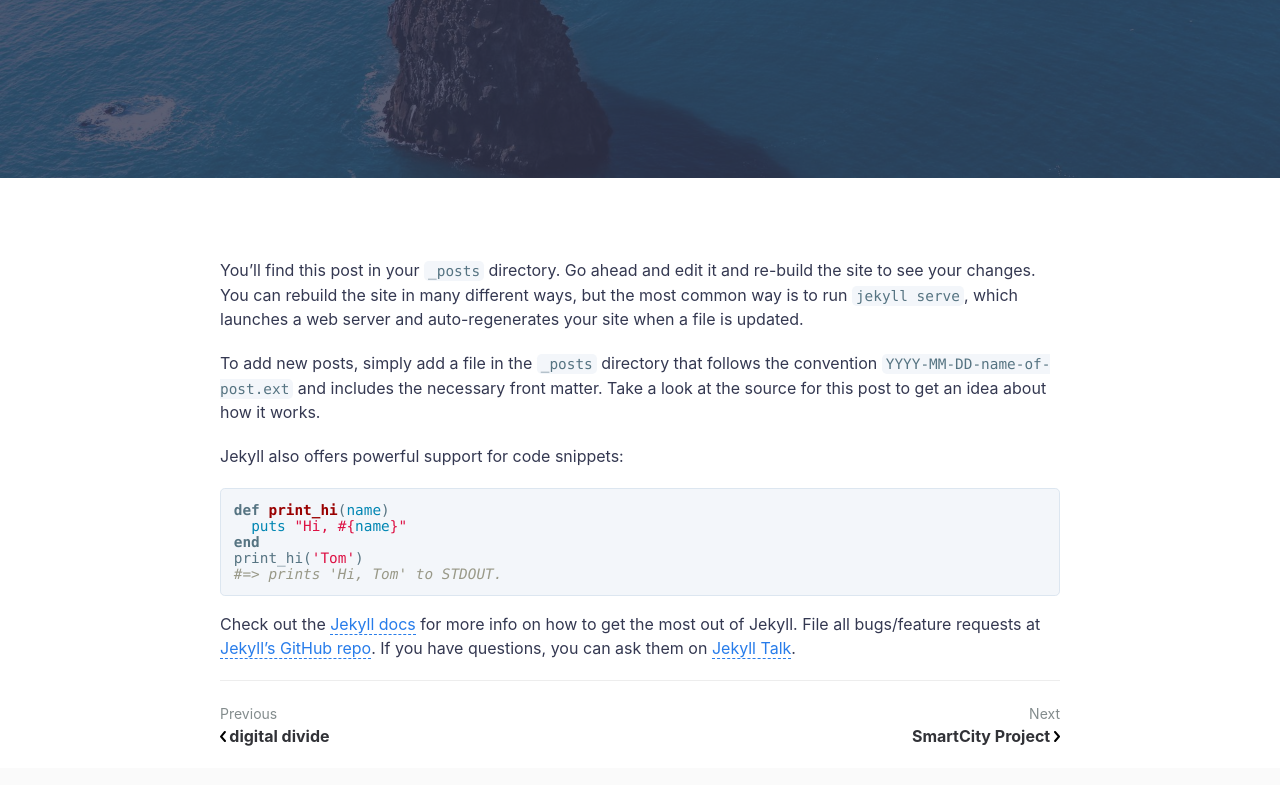
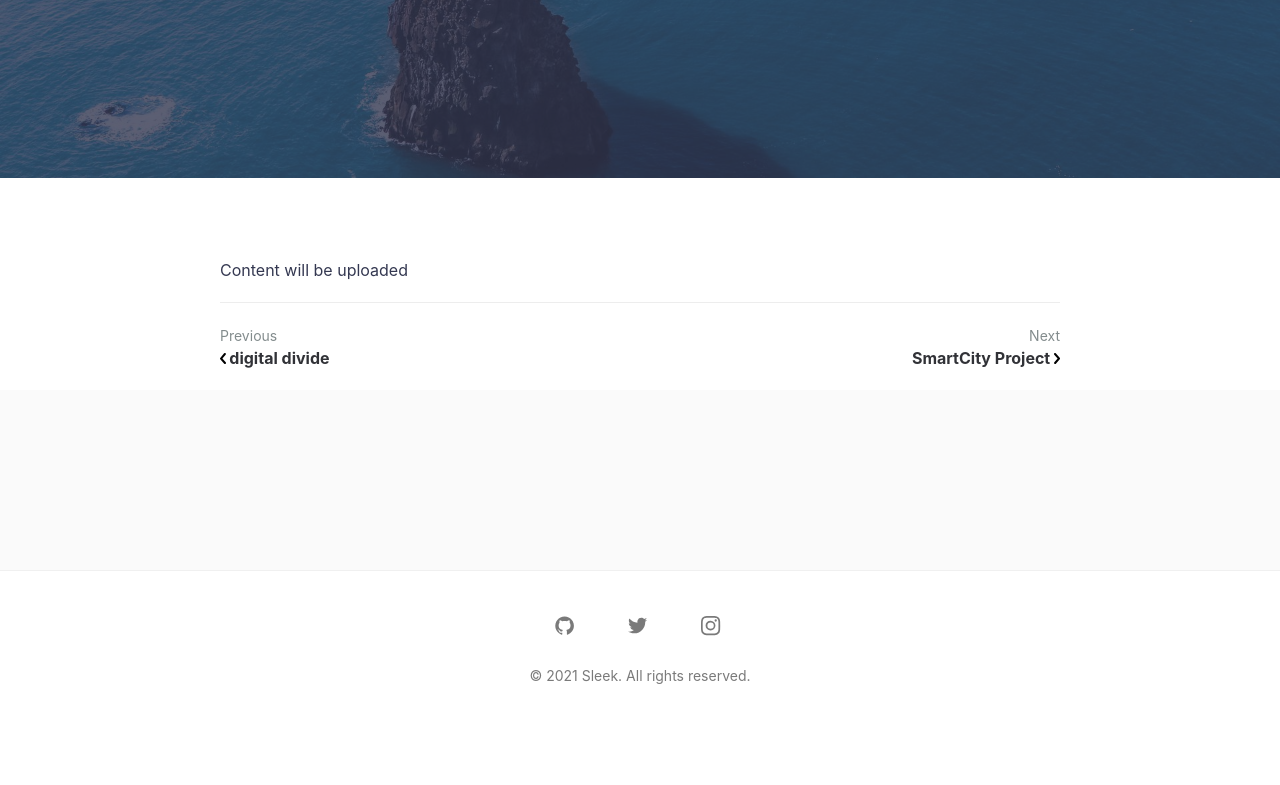
Before and after one commit to cpti372/cpti372.github.io, a Jekyll site: the page built from _posts/2016-05-20-welcome-to-jekyll.md, in a window 1280 px wide and 900 px high, scrolled down 398 px. Shown: the top 785 px of the window. Built offline with Jekyll 4.4.1, drawn with Linux system fonts in a browser that asks for light colours; comment, search, counter and statistics services are not loaded; after the commit the page ends 1129 px from its top, so only the background shows below that.

Commit message:
Update 2016-05-20-welcome-to-jekyll.md

```diff
--- a/_posts/2016-05-20-welcome-to-jekyll.md
+++ b/_posts/2016-05-20-welcome-to-jekyll.md
@@ -3,22 +3,4 @@ layout: post
 title: 10 things we can do without an Internet
 featured-img: sleek
 ---
-You’ll find this post in your `_posts` directory. Go ahead and edit it and re-build the site to see your changes. You can rebuild the site in many different ways, but the most common way is to run `jekyll serve`, which launches a web server and auto-regenerates your site when a file is updated.
-
-To add new posts, simply add a file in the `_posts` directory that follows the convention `YYYY-MM-DD-name-of-post.ext` and includes the necessary front matter. Take a look at the source for this post to get an idea about how it works.
-
-Jekyll also offers powerful support for code snippets:
-
-{% highlight ruby %}
-def print_hi(name)
-  puts "Hi, #{name}"
-end
-print_hi('Tom')
-#=> prints 'Hi, Tom' to STDOUT.
-{% endhighlight %}
-
-Check out the [Jekyll docs][jekyll-docs] for more info on how to get the most out of Jekyll. File all bugs/feature requests at [Jekyll’s GitHub repo][jekyll-gh]. If you have questions, you can ask them on [Jekyll Talk][jekyll-talk].
-
-[jekyll-docs]: http://jekyllrb.com/docs/home
-[jekyll-gh]:   https://github.com/jekyll/jekyll
-[jekyll-talk]: https://talk.jekyllrb.com/
+Content will be uploaded
```
